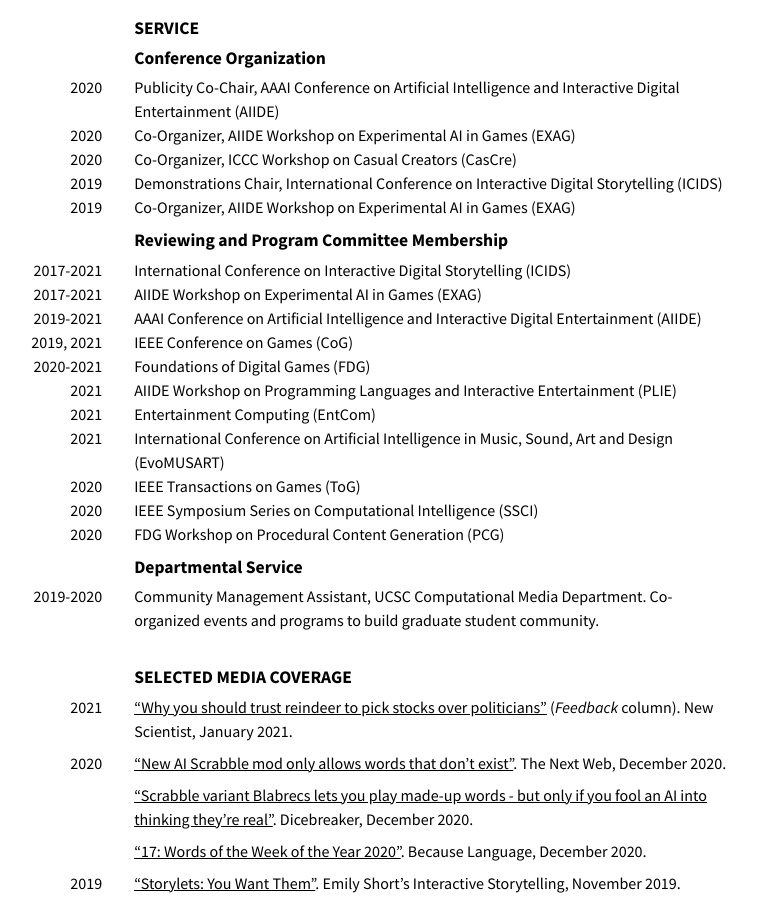
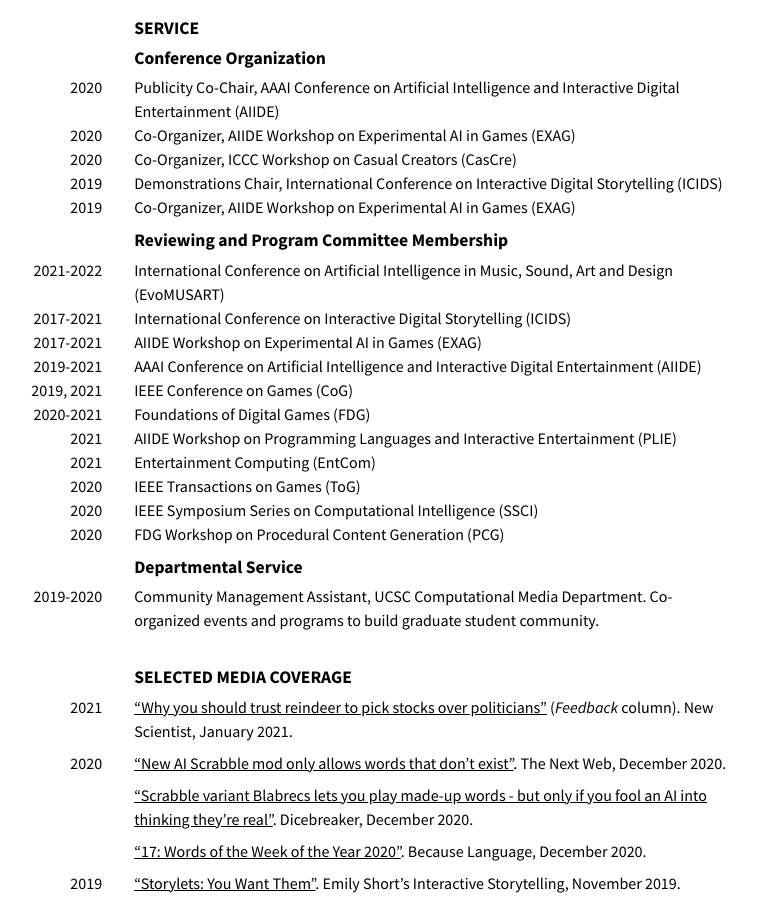
Before and after one commit to mkremins/mkremins.github.io, a Jekyll site: the page built from cv/index.html, in a window 1280 px wide and 900 px high, scrolled down 5394 px. Shown: the whole window, without its empty margins (260-1017 px from the left). Built offline with Jekyll 4.4.1, drawn with Linux system fonts in a browser that asks for light colours.

Commit message:
Add EvoMUSART 2022 PC membership to CV

```diff
--- a/cv/index.html
+++ b/cv/index.html
@@ -326,6 +326,10 @@ layout: null
       <h3>Reviewing and Program Committee Membership</h3>
       <div class="oneline-entries">
         <div class="dated-entry">
+          <div class="dated-date">2021-2022</div>
+          <div class="dated-content">International Conference on Artificial Intelligence in Music, Sound, Art and Design (EvoMUSART)</div>
+        </div>
+        <div class="dated-entry">
           <div class="dated-date">2017-2021</div>
           <div class="dated-content">International Conference on Interactive Digital Storytelling (ICIDS)</div>
         </div>
@@ -352,10 +356,6 @@ layout: null
         <div class="dated-entry">
           <div class="dated-date">2021</div>
           <div class="dated-content">Entertainment Computing (EntCom)</div>
-        </div>
-        <div class="dated-entry">
-          <div class="dated-date">2021</div>
-          <div class="dated-content">International Conference on Artificial Intelligence in Music, Sound, Art and Design (EvoMUSART)</div>
         </div>
         <div class="dated-entry">
           <div class="dated-date">2020</div>
```
